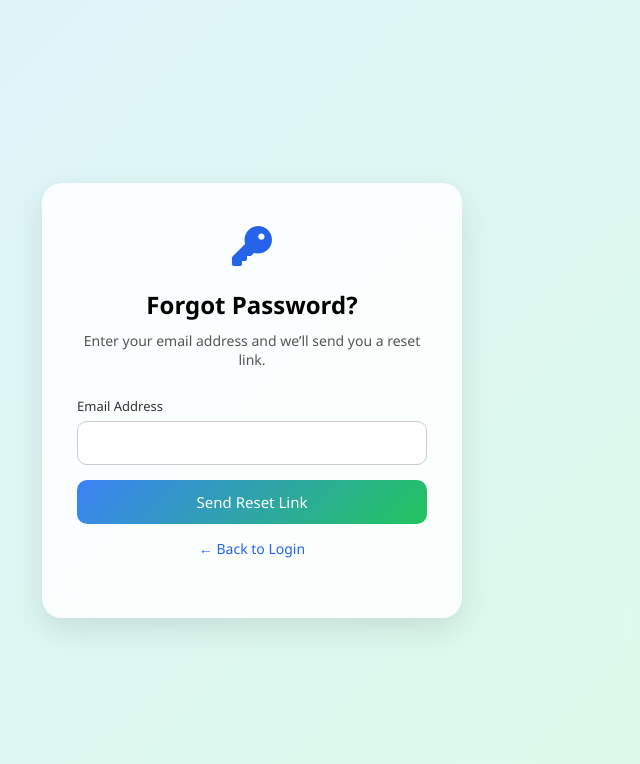
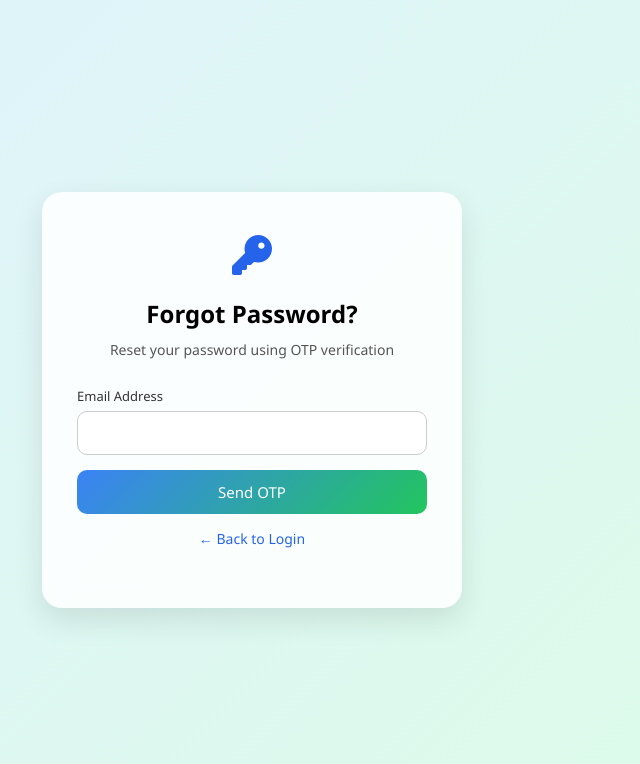
Before and after one commit to DHARM9978/Vamsha-Vruksha, a PHP site: page /Pages/Forgot_password.php in a window 1280 px wide. Shown: the top 764 px of the page, without its empty margins (388-1028 px from the left). Run offline with PHP 8.4, Linux system fonts and the light colour scheme.

Commit message:
Adding reset password working into the vmasha Vruksha

```diff
--- a/Pages/Forgot_password.php
+++ b/Pages/Forgot_password.php
@@ -1,9 +1,95 @@
 <?php
 session_start();
+include "conn.php";
+
+$message = "";
+$showReset = false;
+
+if(isset($_POST['sendOtp'])){
+
+$email = trim($_POST['email']);
+
+$check = $conn->prepare("SELECT * FROM user_login WHERE user_email=?");
+$check->bind_param("s",$email);
+$check->execute();
+$result = $check->get_result();
+
+if($result->num_rows == 0){
+$message = "Email not registered!";
+}else{
+
+$otp = rand(100000,999999);
+$expiry = date("Y-m-d H:i:s", strtotime("+5 minutes"));
+
+$conn->query("DELETE FROM otp_verification WHERE user_email='$email'");
+
+$conn->query("
+INSERT INTO otp_verification (user_email, otp, purpose, expires_at)
+VALUES ('$email','$otp','forgot','$expiry')
+");
+
+$_SESSION['reset_email'] = $email;
+
+/* SEND MAIL */
+$emailArg = escapeshellarg($email);
+$otpArg   = escapeshellarg($otp);
+
+$cmd = "cmd /c \"C:\\xampp\\php\\php.exe C:\\xampp\\htdocs\\vamsha_vruksha\\Pages\\send_mail.php $emailArg $otpArg\"";
+exec($cmd);
+
+$message = "OTP sent to your email!";
+$showReset = true;
+}
+}
+
+/* RESET PASSWORD */
+if(isset($_POST['resetPassword'])){
+
+$email = $_SESSION['reset_email'] ?? '';
+$otp = $_POST['otp'];
+$newPassword = $_POST['new_password'];
+$confirmPassword = $_POST['confirm_password'];
+
+if($newPassword !== $confirmPassword){
+$message = "Passwords do not match!";
+$showReset = true;
+}else{
+
+$result = $conn->query("
+SELECT * FROM otp_verification
+WHERE user_email='$email' AND otp='$otp'
+");
+
+if($result && $result->num_rows > 0){
+
+$row = $result->fetch_assoc();
+
+if(strtotime($row['expires_at']) > time()){
+
+$hashed = password_hash($newPassword, PASSWORD_DEFAULT);
+
+$conn->query("UPDATE user_login SET password='$hashed' WHERE user_email='$email'");
+$conn->query("DELETE FROM otp_verification WHERE user_email='$email'");
+
+$message = "Password updated successfully!";
+$showReset = false;
+
+}else{
+$message = "OTP expired!";
+$showReset = true;
+}
+
+}else{
+$message = "Invalid OTP!";
+$showReset = true;
+}
+}
+}
 ?>
 
 <!DOCTYPE html>
 <html lang="en">
+
 <head>
 
     <meta charset="UTF-8">
@@ -14,112 +100,110 @@ session_start();
     <link rel="stylesheet" href="https://cdnjs.cloudflare.com/ajax/libs/font-awesome/6.5.0/css/all.min.css">
 
     <style>
-
     /* GLOBAL */
-*{
-margin:0;
-padding:0;
-box-sizing:border-box;
-font-family:"Segoe UI",sans-serif;
+    * {
+        margin: 0;
+        padding: 0;
+        box-sizing: border-box;
+        font-family: "Segoe UI", sans-serif;
     }
 
-body{
-background:linear-gradient(135deg,#e0f2fe,#dcfce7);
-min-height:100vh;
-display:flex;
-align-items:center;
-justify-content:center;
-padding:20px;
+    body {
+        background: linear-gradient(135deg, #e0f2fe, #dcfce7);
+        min-height: 100vh;
+        display: flex;
+        align-items: center;
+        justify-content: center;
+        padding: 20px;
     }
 
     /* CONTAINER */
-.container{
-width:100%;
-max-width:420px;
+    .container {
+        width: 100%;
+        max-width: 420px;
     }
 
     /* CARD */
-.card{
-background:rgba(255,255,255,0.85);
-backdrop-filter:blur(12px);
-padding:35px;
-border-radius:20px;
-box-shadow:0 12px 30px rgba(0,0,0,0.1);
-text-align:center;
+    .card {
+        background: rgba(255, 255, 255, 0.85);
+        backdrop-filter: blur(12px);
+        padding: 35px;
+        border-radius: 20px;
+        box-shadow: 0 12px 30px rgba(0, 0, 0, 0.1);
+        text-align: center;
     }
 
     /* ICON */
-.icon{
-font-size:40px;
-color:#2563eb;
-margin-bottom:15px;
+    .icon {
+        font-size: 40px;
+        color: #2563eb;
+        margin-bottom: 15px;
     }
 
     /* TITLE */
-.card h2{
-margin-bottom:10px;
+    .card h2 {
+        margin-bottom: 10px;
     }
 
-.card p{
-font-size:14px;
-color:#555;
-margin-bottom:25px;
+    .card p {
+        font-size: 14px;
+        color: #555;
+        margin-bottom: 25px;
     }
 
     /* INPUT */
-.input-group{
-text-align:left;
-margin-bottom:15px;
+    .input-group {
+        text-align: left;
+        margin-bottom: 15px;
     }
 
-.input-group label{
-font-size:13px;
-color:#333;
+    .input-group label {
+        font-size: 13px;
+        color: #333;
     }
 
-.input-group input{
-width:100%;
-padding:12px;
-margin-top:5px;
-border-radius:10px;
-border:1px solid #ccc;
+    .input-group input {
+        width: 100%;
+        padding: 12px;
+        margin-top: 5px;
+        border-radius: 10px;
+        border: 1px solid #ccc;
     }
 
     /* BUTTON */
-.btn{
-width:100%;
-background:linear-gradient(135deg,#3b82f6,#22c55e);
-border:none;
-color:white;
-padding:12px;
-border-radius:10px;
-font-size:15px;
-cursor:pointer;
-transition:0.3s;
+    .btn {
+        width: 100%;
+        background: linear-gradient(135deg, #3b82f6, #22c55e);
+        border: none;
+        color: white;
+        padding: 12px;
+        border-radius: 10px;
+        font-size: 15px;
+        cursor: pointer;
+        transition: 0.3s;
     }
 
-.btn:hover{
-transform:scale(1.02);
+    .btn:hover {
+        transform: scale(1.02);
     }
 
     /* LINKS */
-.links{
-margin-top:15px;
-font-size:14px;
+    .links {
+        margin-top: 15px;
+        font-size: 14px;
     }
 
-.links a{
-color:#2563eb;
-text-decoration:none;
+    .links a {
+        color: #2563eb;
+        text-decoration: none;
     }
 
     /* RESPONSIVE */
-@media(max-width:500px){
-.card{
-padding:25px;
+    @media(max-width:500px) {
+        .card {
+            padding: 25px;
         }
     }
-
     </style>
 
 </head>
@@ -127,7 +211,6 @@ padding:25px;
 <body>
 
     <div class="container">
-
         <div class="card">
 
             <div class="icon">
@@ -136,16 +219,45 @@ padding:25px;
 
             <h2>Forgot Password?</h2>
 
-<p>Enter your email address and we’ll send you a reset link.</p>
+            <p>Reset your password using OTP verification</p>
+
+            <?php if($message!=""){ ?>
+            <div class="msg"><?php echo $message ?></div>
+            <?php } ?>
 
             <form method="POST">
 
+                <?php if(!$showReset){ ?>
+
+                <!-- STEP 1 -->
                 <div class="input-group">
                     <label>Email Address</label>
                     <input type="email" name="email" required>
                 </div>
 
-<button type="submit" class="btn">Send Reset Link</button>
+                <button type="submit" name="sendOtp" class="btn">Send OTP</button>
+
+                <?php } else { ?>
+
+                <!-- STEP 2 -->
+                <div class="input-group">
+                    <label>Enter OTP</label>
+                    <input type="text" name="otp" required>
+                </div>
+
+                <div class="input-group">
+                    <label>New Password</label>
+                    <input type="password" name="new_password" required>
+                </div>
+
+                <div class="input-group">
+                    <label>Confirm Password</label>
+                    <input type="password" name="confirm_password" required>
+                </div>
+
+                <button type="submit" name="resetPassword" class="btn">Reset Password</button>
+
+                <?php } ?>
 
             </form>
 
@@ -154,8 +266,8 @@ padding:25px;
             </div>
 
         </div>
-
     </div>
 
 </body>
+
 </html>
--- a/Pages/Login.php
+++ b/Pages/Login.php
@@ -93,6 +93,11 @@ $message="Invalid User ID or Password.";
                 <div class="error">Password required</div>
             </div>
 
+             <div>
+            <a href="Forgot_password.php" class="forgot-link">Forgot Password?</a>
+            </div>
+
+        <br>
             <button type="submit" name="login" class="btn">Login</button>
 
         </form>
```
Lines whose indentation alone changed are shown as unchanged.
